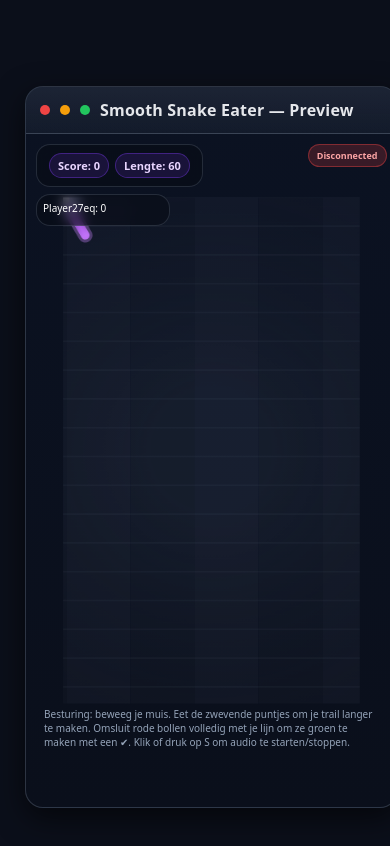
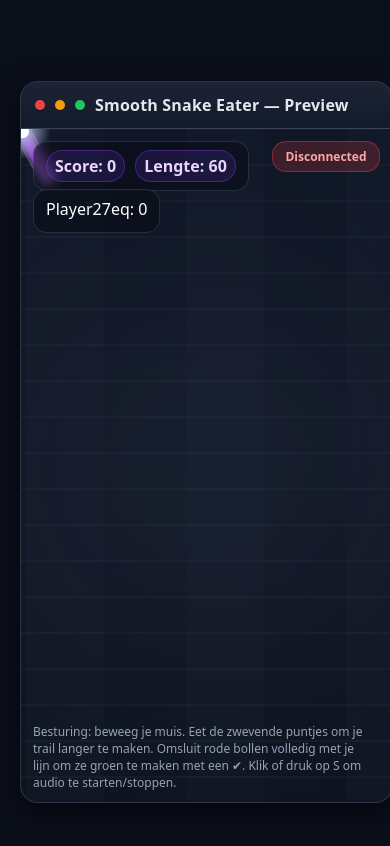
Before and after one commit to HnTjohannes/PWXR-Snake-Prototype, a website: page index.html in a window 390 px wide. Drawn offline with Linux system fonts and the light colour scheme.

Commit message:
Revert "2.3"
This reverts commit fe63612912dcca6851774fefc9f3df2c5f1c240f.

```diff
--- a/snake_game.css
+++ b/snake_game.css
@@ -126,53 +126,3 @@ canvas {
   border: 1px solid rgba(239, 68, 68, 0.4);
   color: #fca5a5;
 }
-
-@media (max-width: 768px) {
-  body {
-    padding: 5px;
-  }
-
-  .canvas-wrap {
-    height: 75vh; /* Increased from 60vh */
-    min-height: 500px; /* Increased from 400px */
-  }
-
-  #game {
-    transform: scale(0.8); /* Zoom out for better visibility */
-    transform-origin: center;
-  }
-
-  .hud {
-    top: 10px;
-    left: 10px;
-    gap: 6px;
-  }
-
-  .pill {
-    padding: 4px 8px;
-    font-size: 11px;
-  }
-
-  .connection-status {
-    top: 10px;
-    right: 10px;
-    padding: 4px 8px;
-    font-size: 9px;
-  }
-
-  .hint {
-    bottom: 10px;
-    left: 10px;
-    right: 10px;
-    padding: 8px;
-    font-size: 10px;
-  }
-
-  #multiHUD {
-    top: 45px;
-    left: 10px;
-    padding: 6px;
-    font-size: 10px;
-    min-width: 120px;
-  }
-}
```
Also changed, not shown: server.js (+2 -12 lines).
